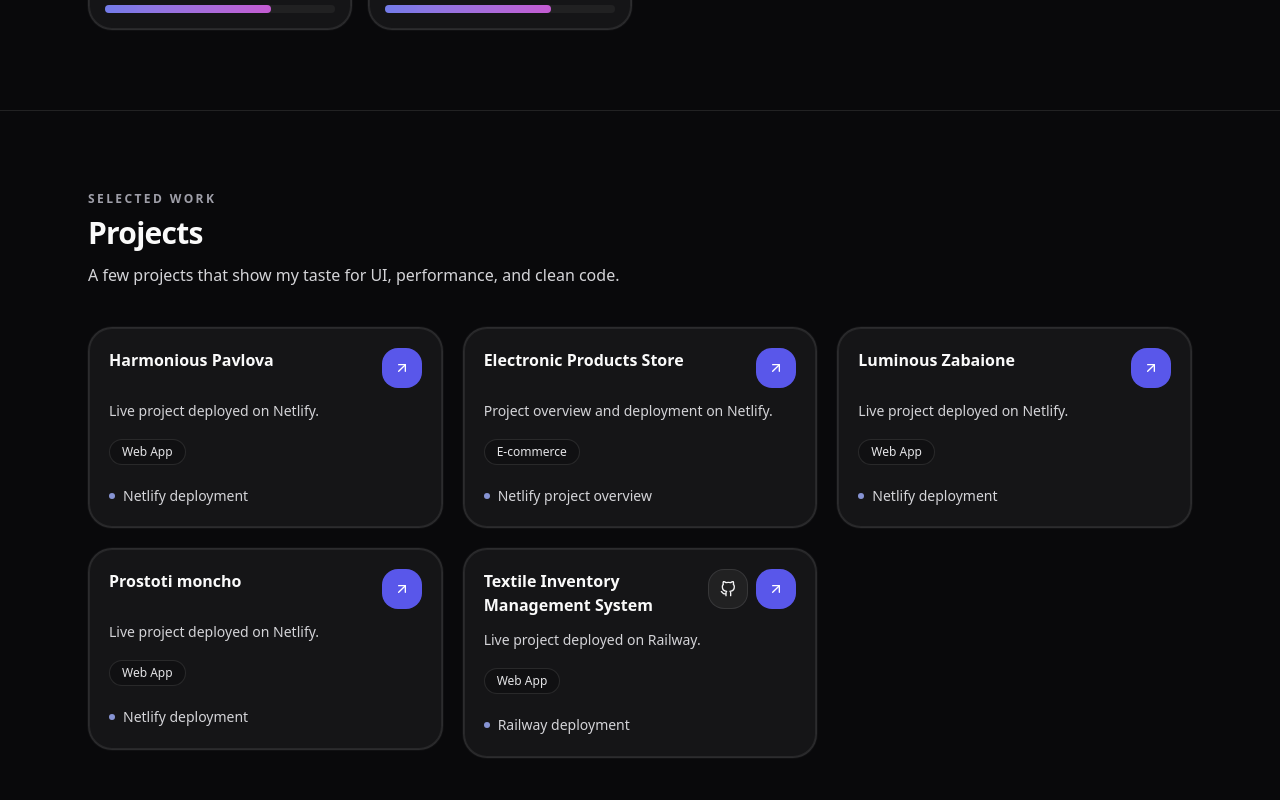
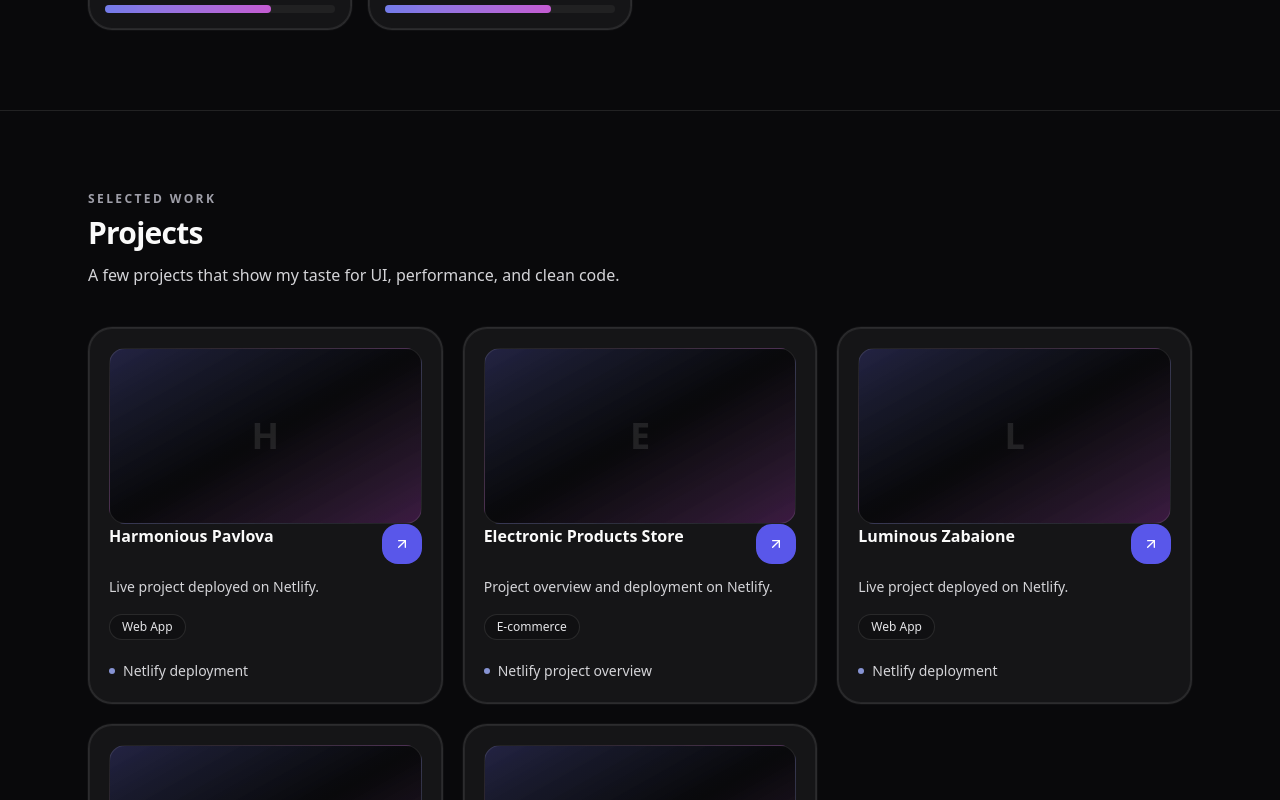
Before and after one commit to irfan-ahmed24/Portfolio1, a React (Vite) app: page / in a window 1280 px wide. Shown: the part 2000-2800 px from the top of the page. Built offline with nearby package versions, Linux system fonts and the light colour scheme; no server answers.

Commit message:
project section design update

```diff
--- a/src/components/Projects.tsx
+++ b/src/components/Projects.tsx
@@ -25,6 +25,28 @@ export function Projects() {
               >
                 <div className="pointer-events-none absolute inset-0 bg-linear-to-br from-indigo-500/10 via-transparent to-fuchsia-500/10 opacity-0 transition group-hover:opacity-100" />
                 <div className="relative">
+                  {p.screenshots[0] ? (
+                    <a
+                      href={p.liveUrl || p.githubUrl || '#'}
+                      target={p.liveUrl || p.githubUrl ? '_blank' : undefined}
+                      rel="noopener noreferrer"
+                      className="block overflow-hidden rounded-2xl border border-white/10 bg-black/20"
+                      aria-label={`Preview ${p.title}`}
+                    >
+                      <img
+                        src={p.screenshots[0].url}
+                        alt={`${p.title} project preview`}
+                        className="aspect-video w-full object-cover transition duration-500 group-hover:scale-[1.03]"
+                      />
+                    </a>
+                  ) : (
+                    <div className="flex aspect-video items-center justify-center overflow-hidden rounded-2xl border border-white/10 bg-linear-to-br from-indigo-500/20 via-zinc-950 to-fuchsia-500/20">
+                      <span className="text-4xl font-semibold text-white/10">
+                        {p.title.trim().charAt(0).toUpperCase()}
+                      </span>
+                    </div>
+                  )}
+
                   <div className="flex items-start justify-between gap-3">
                     <h3 className="text-base font-semibold text-zinc-50">{p.title}</h3>
                     <div className="flex items-center gap-2">
```
